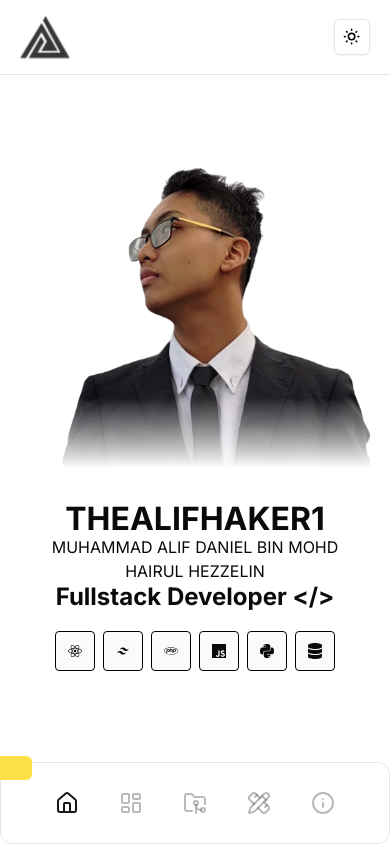
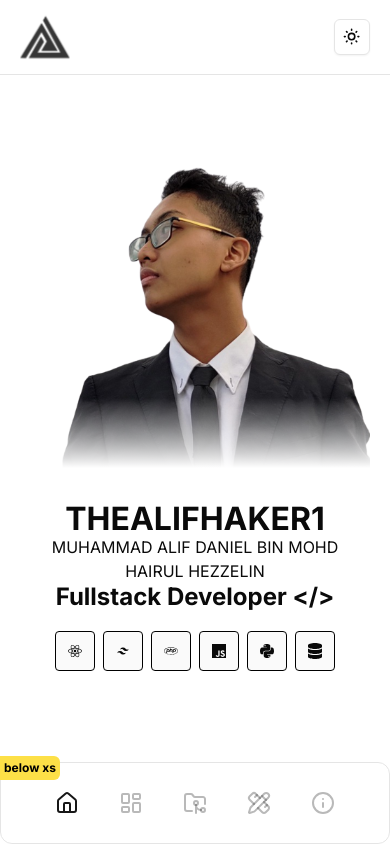
Before and after one commit to THEALIFHAKER1/AE1.TECH, a Next.js app: page / in a window 390 px wide. Built offline with nearby package versions, Linux system fonts and the light colour scheme; no server answers.

Commit message:
add below xs

```diff
--- a/src/app/ScreenSizeDetector.tsx
+++ b/src/app/ScreenSizeDetector.tsx
@@ -7,7 +7,7 @@ export default function ScreenSizeDetector() {
       // make this div on the top of everything
       style={{ zIndex: 1000 }}
     >
-      <div className="h-6 w-8 rounded-r-md bg-yellow-300 flex justify-center items-center text-black font-bold text-xs p-1">
+      <div className="h-6 w-fit rounded-r-md bg-yellow-300 flex justify-center items-center text-black font-bold text-xs p-1">
         <span className="4xl:hidden 3xl:hidden 2xl:block xl:hidden lg:hidden md:hidden sm:hidden xs:hidden hidden">
           2XL
         </span>
@@ -26,6 +26,9 @@ export default function ScreenSizeDetector() {
         <span className="4xl:hidden 3xl:hidden 2xl:hidden xl:hidden lg:hidden md:hidden sm:hidden xs:block hidden">
           xs
         </span>
+        <span className="4xl:hidden 3xl:hidden 2xl:hidden xl:hidden lg:hidden md:hidden sm:hidden xs:hidden block">
+          below xs
+        </span>
       </div>
     </div>
   );
```
